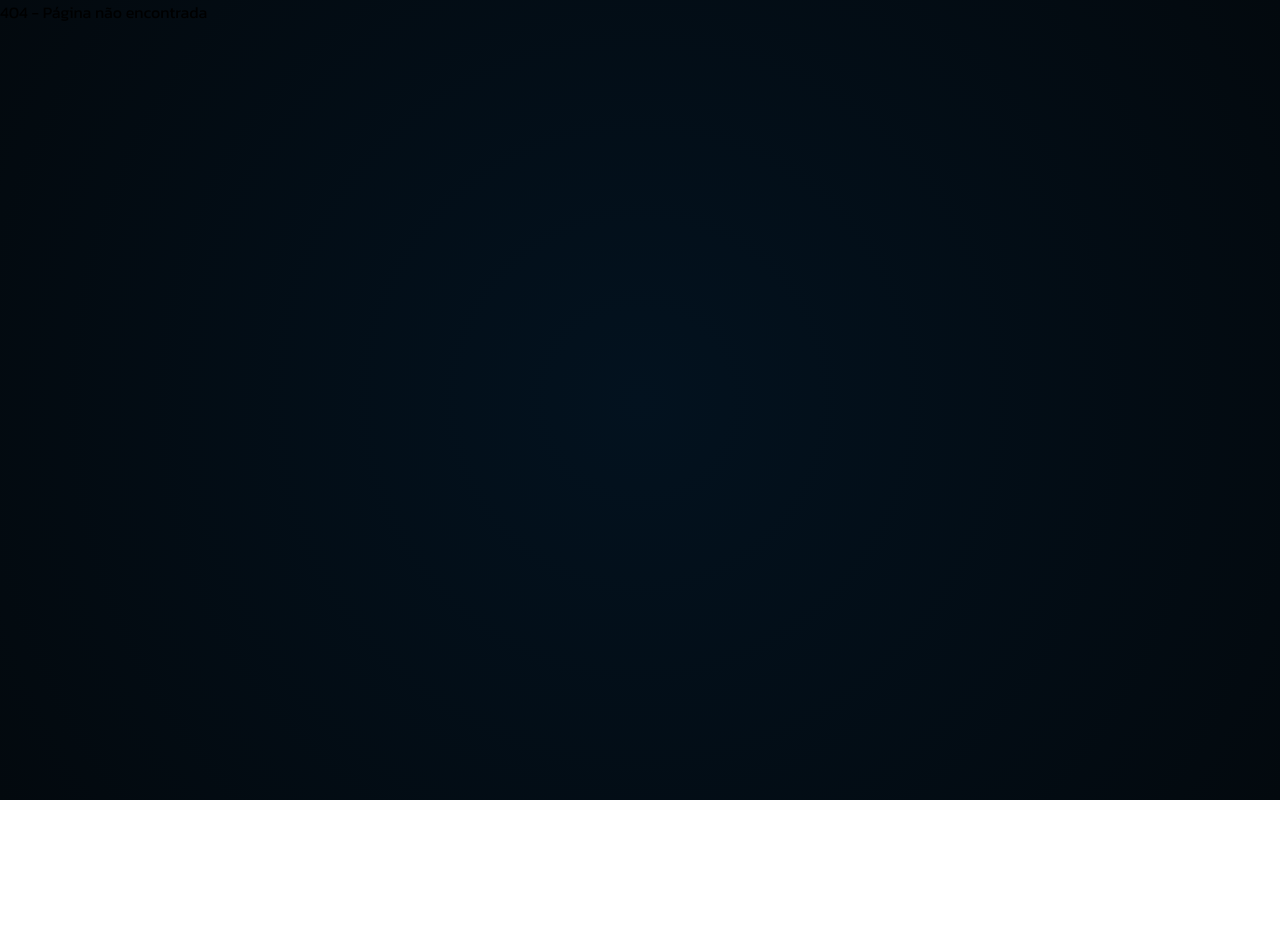
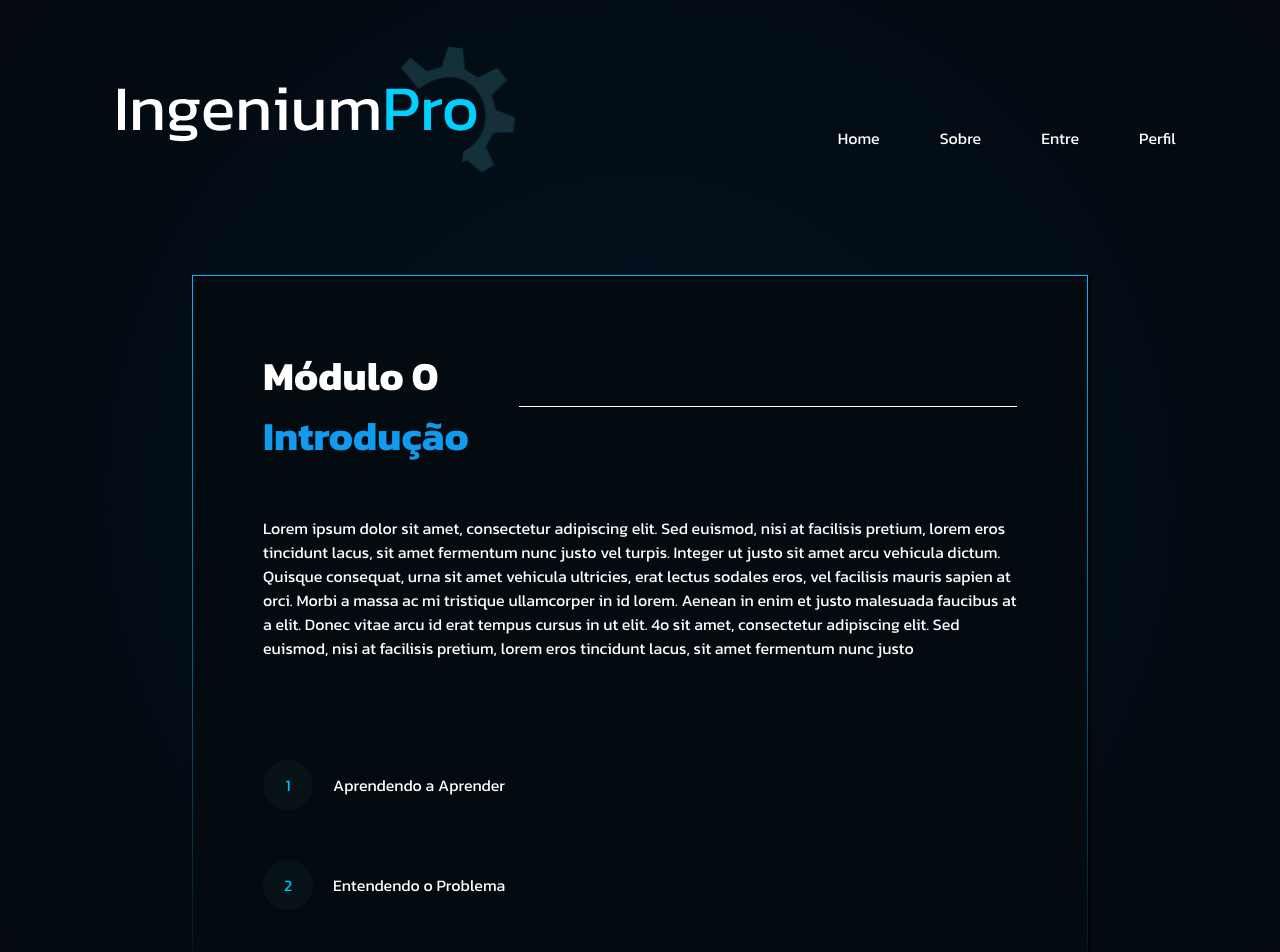
Before and after one commit to guiFGA/IngeniumPro, a React (Vite) app in the folder Front/: page /modulo0 in a window 1280 px wide. Before the commit this address had no page. Shown: the top 952 px of the page. Before the commit the page ends 800 px from the top, so only its background shows below. Built offline with nearby package versions, Linux system fonts and the light colour scheme; sample sign-in values are in the browser's storage; a web font is replaced by a local one.

Commit message:
Página módulo 0 Pronta

```diff
--- a/Front/src/App.jsx
+++ b/Front/src/App.jsx
@@ -12,6 +12,7 @@ import Sobre from './pages/sobre';
 import Equipe from './pages/equipe';
 import Problemas from './pages/problemas';
 import Trilha from './pages/trilha';
+import Modulo0 from './pages/modulo0';
 
 function App() {
   return (
@@ -53,6 +54,9 @@ function App() {
         {/*rota para página de trilha*/}
         <Route path="/trilha" element={<PrivateRoute><Trilha/></PrivateRoute>} />
 
+        {/*rota para página de modulo0*/}
+        <Route path="/modulo0" element={<PrivateRoute><Modulo0/></PrivateRoute>} />
+
         {/* Rota para páginas não encontradas */}
         <Route path="*" element={<div>404 - Página não encontrada</div>} />
       </Routes>
--- /dev/null
+++ b/Front/src/pages/modulo0/index.jsx
@@ -0,0 +1,67 @@
+import logo from '../../assets/imagens/logo.svg'
+import { Nav, NavBar, NavLinks, Caixa, Main, Topo, Azul, Titulo, Linha, Baixo, Click, Bolinha, Link} from './modulo0';
+
+function Modulo0(){
+    return(
+        <div>
+            <header>
+                <Nav>
+                    <div className="logo">
+                        <a href="http://localhost:5173/">
+                            <img src={logo} alt="logo" />
+                        </a>
+                    </div>
+                    <div className="links">
+                        <NavBar>
+                            <li><NavLinks href="http://localhost:5173/">Home</NavLinks></li>
+                            <li><NavLinks href="http://localhost:5173/sobre">Sobre</NavLinks></li>
+                            <li><NavLinks href="http://localhost:5173/login">Entre</NavLinks></li>
+                            <li><NavLinks href="http://localhost:5173/perfil">Perfil</NavLinks></li>
+                        </NavBar>
+                    </div>
+                </Nav>
+            </header>
+
+            <Main>
+                <Caixa>
+                    <Topo>
+                        <Titulo>
+                            Módulo 0 <br /><Azul>Introdução</Azul>
+                        </Titulo>
+
+                        <Linha></Linha>
+                    </Topo>
+                    <p>
+                        Lorem ipsum dolor sit amet, consectetur adipiscing elit.
+                        Sed euismod, nisi at facilisis pretium, lorem eros tincidunt lacus, sit amet
+                        fermentum nunc justo vel turpis. Integer ut justo sit amet arcu vehicula dictum.
+                        Quisque consequat, urna sit amet vehicula ultricies, erat lectus sodales eros, vel
+                        facilisis mauris sapien at orci. Morbi a massa ac mi tristique ullamcorper in id lorem.
+                        Aenean in enim et justo malesuada faucibus at a elit. Donec vitae arcu id erat tempus
+                        cursus in ut elit.
+                        4o  sit amet, consectetur adipiscing elit. Sed euismod, nisi at facilisis pretium,
+                        lorem eros tincidunt lacus, sit amet fermentum nunc justo
+                    </p>
+
+                    <Baixo>
+                        <Link href="">
+                            <Click>
+                                <Bolinha><p>1</p></Bolinha>
+                                <p>Aprendendo a Aprender</p>
+                            </Click>
+                        </Link>
+
+                        <Link href="">
+                            <Click>
+                                <Bolinha><p>2</p></Bolinha>
+                                <p>Entendendo o Problema</p>
+                            </Click>
+                        </Link>
+                    </Baixo>
+                </Caixa>
+            </Main>
+        </div>
+    )
+}
+
+export default Modulo0;
--- /dev/null
+++ b/Front/src/pages/modulo0/modulo0.js
@@ -0,0 +1,141 @@
+import styled from "styled-components";
+
+//-------------------Header--------------------
+export const Nav = styled.nav`
+    display: flex;
+    align-items: center;
+    justify-content: space-around;
+`;
+
+export const NavBar = styled.ul`
+    list-style: none;
+    display: flex;
+    gap: 40px;
+`;
+
+export const NavLinks = styled.a`
+    padding-left: 20px;
+    color: #fff;
+    text-decoration: none;
+    position: relative;
+
+    &::after {
+        content: '';
+        display: block;
+        width: 100%;
+        height: 3px;
+        background-color:rgb(18, 154, 239);
+        position: absolute;
+        bottom: -5px;
+        left: 0;
+        transform: scaleX(0);
+        transform-origin: left;
+        transition: transform 0.3s ease;
+    }
+
+    &:hover::after {
+        transform: scaleX(1);
+    }
+`;
+
+export const Azul = styled.span`
+    color: rgb(18, 154, 239);
+`;
+
+
+//--------------Main--------------
+export const Main = styled.div`
+    display: flex;
+    align-items: center;
+    justify-content: center;
+    color: #fff;
+`
+//---------------Caixa---------------
+export const Caixa = styled.div`
+    width: 70vw;
+    height: 90vh;
+    border: 1px solid transparent;
+    border-image: linear-gradient(to top, rgba(4, 11, 16, 1), rgba(2, 188, 255, 1))10;
+    display: flex;
+    flex-direction: column;
+    padding: 70px;
+    gap: 50px;
+    background-color: rgba(4, 11, 16, 1);
+    box-shadow: 1.5px 2px 3px black;
+
+`
+
+export const Topo = styled.div`
+    display: flex;
+    align-items: center;
+    gap: 50px;
+
+`
+
+export const Titulo = styled.h1`
+    font-size: 40px;
+
+    @media (max-width: 1000px) {
+        font-size: 30px  ; /* Ajusta o tamanho em telas menores */
+    }
+
+    @media (max-width: 480px) {
+        font-size: 25px;
+    }
+`
+
+export const Linha = styled.div`
+    width: 100%;
+    height: 1px;
+    background-color: #fff;
+`
+
+export const Baixo = styled.div`
+    margin-top: 50px;
+    display: flex;
+    flex-direction: column;
+    gap: 50px;
+`
+export const Click = styled.div`
+    display: flex;
+    align-items: center;
+    gap: 20px;
+
+        transition: transform 0.3s ease, color 0.3s ease;
+
+    &:hover {
+        transform: scale(1.05); /* Aumenta levemente o tamanho */
+        color: rgba(2, 188, 255, 1); /* Altera a cor do texto */
+    }
+
+`
+
+export const Bolinha = styled.div`
+    width: 50px;
+    height: 50px;
+    border-radius: 50%;
+    background-color: rgba(7, 19, 22, 1);
+    display: flex;
+    align-items: center;
+    justify-content: center;
+    color: rgba(2, 188, 255, 1);
+
+    transition: background-color 0.3s ease, transform 0.3s ease;
+
+    &:hover {
+        background-color: rgba(2, 188, 255, 1); /* Muda a cor do fundo */
+        color: #000; /* Muda a cor do texto dentro da bolinha */
+        transform: scale(1.1); /* Aumenta levemente a bolinha */
+    }
+`
+
+export const Link = styled.a`
+    text-decoration: none;
+    color: #fff;
+
+    transition: color 0.3s ease;
+
+    &:hover {
+        color: rgba(2, 188, 255, 1); /* Muda a cor do link no hover */
+    }
+`
--- a/Front/src/pages/trilha/index.jsx
+++ b/Front/src/pages/trilha/index.jsx
@@ -52,7 +52,7 @@ function Trilha(){
                         <H3>Módulo <Azul>0</Azul></H3>
                     </Titulo>
                     <Mod>
-                        <Link href="http://localhost:5173/perfil">
+                        <Link href="http://localhost:5173/modulo0">
                             <Modulos>
                                 <TextoInterno>Introdução</TextoInterno>
                             </Modulos>
```
